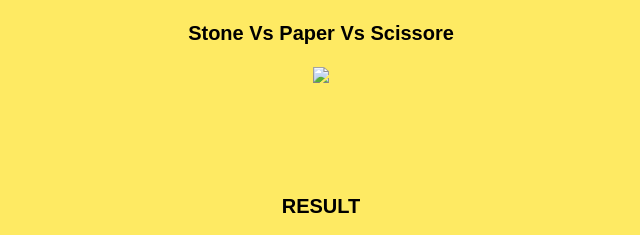
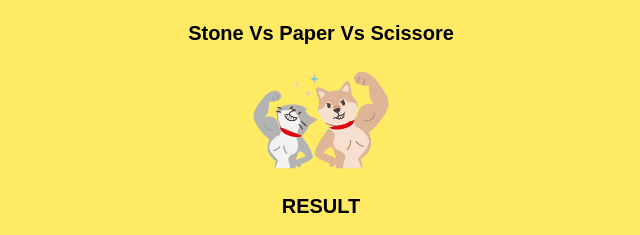
Before and after one commit to PsmLuwang/PSM, a plain HTML site: page index.html in a window 1280 px wide. Shown: the part 111-346 px from the top of the page, without its empty margins (319-959 px from the left). Drawn offline with Linux system fonts and the light colour scheme.

Commit message:
Update index.html

```diff
--- a/index.html
+++ b/index.html
@@ -127,7 +127,7 @@
 
             <div id="emote_box" class="emote_box">
                 <div class="cat-dog">
-                    <img src="cat-dog.png">
+                    <img src="images/cat-dog.png">
                 </div>
             </div>
 
```
